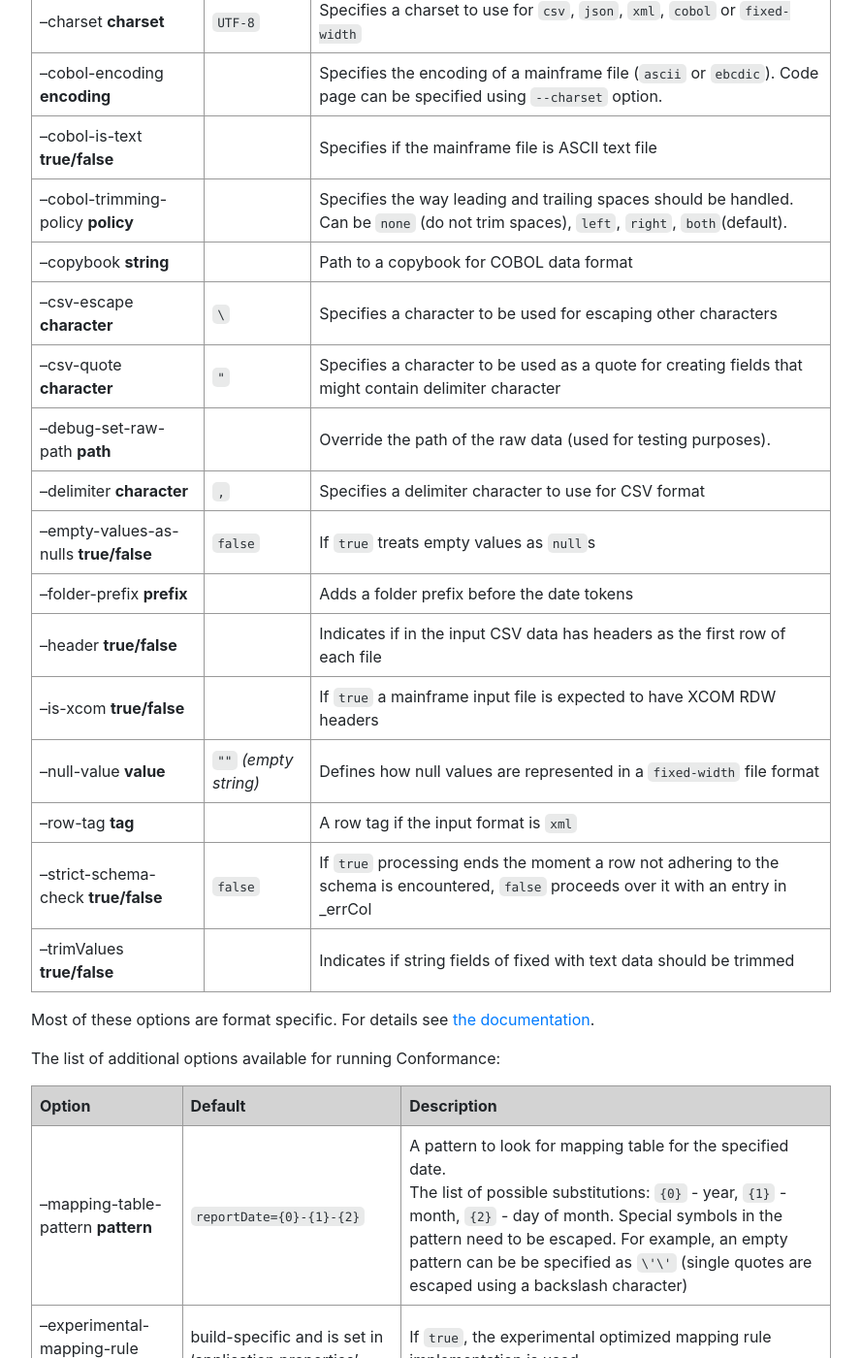
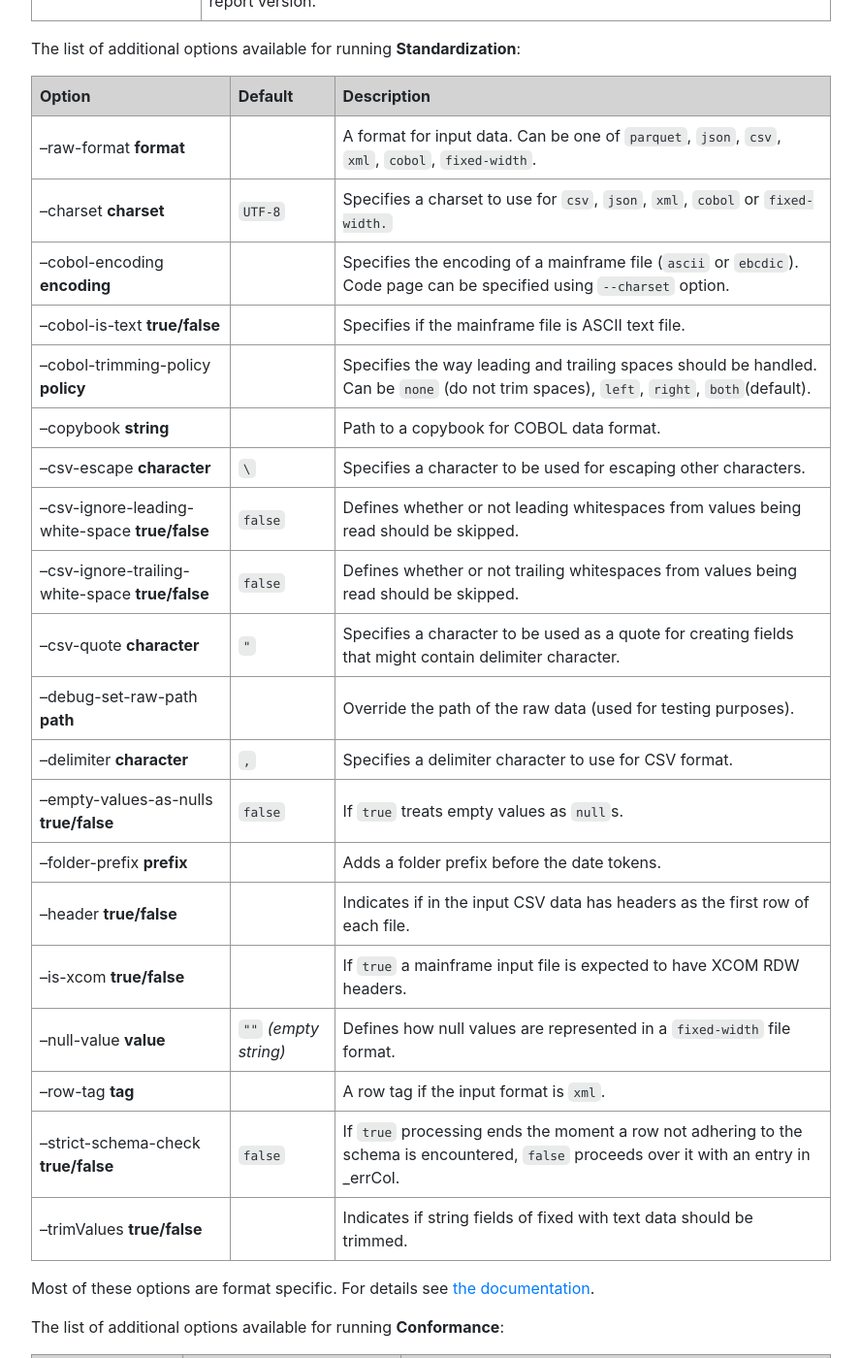
Before and after one commit to AbsaOSS/enceladus, a Jekyll site: the page built from _docs/2.0.0/usage/run.md, in a window 1280 px wide and 1400 px high, scrolled down 5441 px. Shown: the whole window at 97% size, without its empty margins (338-1226 px from the left). Built offline with Jekyll 4.4.1, drawn with Linux system fonts in a browser that asks for light colours; nearby versions of some CDN libraries; some of the changed text lies outside the part shown.

Commit message:
#1760: Update documentation on CSV's ignore white space

```diff
--- a/_docs/2.0.0/usage/run.md
+++ b/_docs/2.0.0/usage/run.md
@@ -164,24 +164,27 @@ The list of options for configuring Spark deployment mode in Yarn and resource s
 
 |            Option                                                    |   Default   |                         Description                                                                       |
 |----------------------------------------------------------------------|-------------|-----------------------------------------------------------------------------------------------------------|
-| --deploy-mode **cluster/client**                                     |             | Specifies a Spark Application deployment mode when Spark runs on Yarn. Can be either `client` or `cluster` |
-| --set-dra **true/false**                                             | `true`      | Explicitly eneable/disable Dynamic Resource Allocation|
-| --conf-spark-dynamicAllocation-minExecutors **n**                    | `0`         | Is strongly recommended to be left to default value of 0 |
-| --conf-spark-dynamicAllocation-maxExecutors **n**                    | `4`         | Sets max limit on the number of executors. Should never be empty string or infinity on a shared cluster. Can be adjusted based on expected range on input data |
-| --conf-spark-dynamicAllocation-executorAllocationRatio **float**     | `0.5`       | How many executors per task are allocated. (1/value = tasks per executor) |
-| --conf-spark-sql-adaptive-shuffle-targetPostShuffleInputSize **mem** | `134217728` | Target post-shuffle partition size |
-| --num-executors **n**                                                |             | Specifies the number of executors to use. |
-| --executor-memory **mem**                                            |             | Specifies an amount of memory to request for each executor. See memory specification syntax in Spark. Examples: `4g`, `8g`. |
-| --executor-cores **mem**                                             | `1`         | Specifies a number of cores to request for each executor |
-| --driver-cores **n**                                                 |             | Specifies a number of CPU cores to allocate for the driver process |
-| --driver-memory **mem**                                              |             | Specifies an amount of memory to request for the driver process. See memory specification syntax in Spark. Examples: `4g`, `8g` |
-| --persist-storage-level **level**                                    |             | **Advanced** Specifies the storage level to use for persisting intermediate results. Can be one of `NONE`, `DISK_ONLY`, `MEMORY_ONLY`, `MEMORY_ONLY_SER`, `MEMORY_AND_DISK` (default), `MEMORY_AND_DISK_SER`, etc. See more [here](https://spark.apache.org/docs/2.4.4/api/java/index.html?org/apache/spark/storage/StorageLevel.html) |
-| --conf-spark-executor-memoryOverhead **mem**                         |             | **Advanced**. The amount of off-heap memory to be allocated per executor, in MiB unless otherwise specified. Sets `spark.executor.memoryOverhead` Spark configuration parameter. See the detailed description [here](http://spark.apache.org/docs/latest/configuration.html#available-properties). See memory specification syntax in Spark. Examples: `4g`, `8g` |
-| --conf-spark-memory-fraction **value**                               |             | **Advanced**. Fraction of (heap space - 300MB) used for execution and storage (default=`0.6`). Sets `spark.memory.fraction` Spark configuration parameter. See the detailed description [here](http://spark.apache.org/docs/latest/configuration.html#memory-management) |
+| --deploy-mode **cluster/client**                                     |             | Specifies a Spark Application deployment mode when Spark runs on Yarn. Can be either `client` or `cluster`. |
+| --set-dra **true/false**                                             | `true`      | Explicitly eneable/disable Dynamic Resource Allocation. |
+| --conf-spark-dynamicAllocation-minExecutors **n**                    | `0`         | Is strongly recommended to be left to default value of 0. |
+| --conf-spark-dynamicAllocation-maxExecutors **n**                    | `4`         | Sets max limit on the number of executors. Should never be empty string or infinity on a shared cluster. Can be adjusted based on expected range on input data. |
+| --conf-spark-dynamicAllocation-executorAllocationRatio **float**     | `0.5`       | How many executors per task are allocated. (1/value = tasks per executor). |
+| --conf-spark-sql-adaptive-shuffle-targetPostShuffleInputSize **mem** | `134217728` | Target post-shuffle partition size. |
+| --num-executors **n**                                                |             | Specifies the number of executors to use. Effective only if DRA is off, |
+| --executor-memory **mem**                                            |             | Specifies an amount of memory to request for each executor. See memory specification syntax in Spark. Examples: `4g`, `8g`.  Effective only if DRA is off. |
+| --executor-cores **mem**                                             | `1`         | Specifies a number of cores to request for each executor.  Effective only if DRA is off. |
+| --dra-num-executors **n**                                            |             | Same as `--num-executors` but used when DRA is enabled. Use with care! |
+| --dra-executor-memory **mem**                                        |             | Same as `--executor-memory` but used when DRA is enabled. |
+| --dra-executor-cores **mem**                                         | `1`         | Same as `--executor-cores` but used when DRA is enabled. |
+| --driver-cores **n**                                                 |             | Specifies a number of CPU cores to allocate for the driver process. |
+| --driver-memory **mem**                                              |             | Specifies an amount of memory to request for the driver process. See memory specification syntax in Spark. Examples: `4g`, `8g`. |
+| --persist-storage-level **level**                                    |             | **Advanced** Specifies the storage level to use for persisting intermediate results. Can be one of `NONE`, `DISK_ONLY`, `MEMORY_ONLY`, `MEMORY_ONLY_SER`, `MEMORY_AND_DISK` (default), `MEMORY_AND_DISK_SER`, etc. See more [here](https://spark.apache.org/docs/2.4.4/api/java/index.html?org/apache/spark/storage/StorageLevel.html). |
+| --conf-spark-executor-memoryOverhead **mem**                         |             | **Advanced**. The amount of off-heap memory to be allocated per executor, in MiB unless otherwise specified. Sets `spark.executor.memoryOverhead` Spark configuration parameter. See the detailed description [here](http://spark.apache.org/docs/latest/configuration.html#available-properties). See memory specification syntax in Spark. Examples: `4g`, `8g`. |
+| --conf-spark-memory-fraction **value**                               |             | **Advanced**. Fraction of (heap space - 300MB) used for execution and storage (default=`0.6`). Sets `spark.memory.fraction` Spark configuration parameter. See the detailed description [here](http://spark.apache.org/docs/latest/configuration.html#memory-management). |
 
 For more information on these options see the official documentation on [running Spark on Yarn][spark-running-yarn]
 
-The list of all options for running both Standardization and Conformance:
+The list of all options for running both **Standardization** and **Conformance**:
 
 |            Option                     |                           Description                                                                                                                                                       |
 |---------------------------------------|---------------------------------------------------------------------------------------------------------------------------------------------------------------------------------------------|
@@ -193,39 +196,41 @@ The list of all options for running both Standardization and Conformance:
 | --report-version **version**          | A version of the data for a particular day.                                                                                                                                                 |
 | --std-hdfs-path **path**              | A path pattern where to put standardized data. The following tokens are expending in the pattern: `{0}` - dataset name, `{1}` - dataset version, `{2}`- report date, `{3}`- report version. |
 
-The list of additional options available for running Standardization:
+The list of additional options available for running **Standardization**:
 
-|            Option                      | Default               |                          Description                                                                                                    |
-|----------------------------------------|-----------------------|---------------------------------------------------------------------------------------------------------------------------|
-| --raw-format **format**                |                       | A format for input data. Can be one of `parquet`, `json`, `csv`, `xml`, `cobol`, `fixed-width`                                          |
-| --charset **charset**                  | `UTF-8`               | Specifies a charset to use for `csv`, `json`, `xml`, `cobol` or `fixed-width` |
-| --cobol-encoding **encoding**          |                       | Specifies the encoding of a mainframe file (`ascii` or `ebcdic`). Code page can be specified using `--charset` option.                             |
-| --cobol-is-text **true/false**         |                       | Specifies if the mainframe file is ASCII text file                                                                                                 |
-| --cobol-trimming-policy **policy**     |                       | Specifies the way leading and trailing spaces should be handled. Can be `none` (do not trim spaces), `left`, `right`, `both`(default).             |
-| --copybook **string**                  |                       | Path to a copybook for COBOL data format                                                                                                           |
-| --csv-escape **character**             | `\`                   | Specifies a character to be used for escaping other characters                                                                          |
-| --csv-quote **character**              | `"`                   | Specifies a character to be used as a quote for creating fields that might contain delimiter character                                  |
-| --debug-set-raw-path **path**          |                       | Override the path of the raw data (used for testing purposes).                                                                                     |
-| --delimiter **character**              | `,`                   | Specifies a delimiter character to use for CSV format                                                                                   |
-| --empty-values-as-nulls **true/false** | `false`               | If `true` treats empty values as `null`s |
-| --folder-prefix **prefix**             |                       | Adds a folder prefix before the date tokens                                                                                             |
-| --header **true/false**                |                       | Indicates if in the input CSV data has headers as the first row of each file                                                            |
-| --is-xcom **true/false**               |                       | If `true` a mainframe input file is expected to have XCOM RDW headers                                                                   |
-| --null-value **value**                 | `""` _(empty string)_ | Defines how null values are represented in a `fixed-width` file format |
-| --row-tag **tag**                      |                       | A row tag if the input format is `xml`                                                                                                  |
-| --strict-schema-check **true/false**   | `false`               | If `true` processing ends the moment a row not adhering to the schema is encountered, `false` proceeds over it with an entry in _errCol |
-| --trimValues **true/false**            |                       | Indicates if string fields of fixed with text data should be trimmed                                                                    |
+|            Option                                | Default               |                          Description                                                                                                     |
+|--------------------------------------------------|-----------------------|------------------------------------------------------------------------------------------------------------------------------------------|
+| --raw-format **format**                          |                       | A format for input data. Can be one of `parquet`, `json`, `csv`, `xml`, `cobol`, `fixed-width`.                                          |
+| --charset **charset**                            | `UTF-8`               | Specifies a charset to use for `csv`, `json`, `xml`, `cobol` or `fixed-width.`                                                           |
+| --cobol-encoding **encoding**                    |                       | Specifies the encoding of a mainframe file (`ascii` or `ebcdic`). Code page can be specified using `--charset` option.                   |
+| --cobol-is-text **true/false**                   |                       | Specifies if the mainframe file is ASCII text file.                                                                                      |
+| --cobol-trimming-policy **policy**               |                       | Specifies the way leading and trailing spaces should be handled. Can be `none` (do not trim spaces), `left`, `right`, `both`(default).   |
+| --copybook **string**                            |                       | Path to a copybook for COBOL data format.                                                                                                |
+| --csv-escape **character**                       | `\`                   | Specifies a character to be used for escaping other characters.                                                                          |
+| --csv-ignore-leading-white-space **true/false**  | `false`               | Defines whether or not leading whitespaces from values being read should be skipped.                                                     |
+| --csv-ignore-trailing-white-space **true/false** | `false`               | Defines whether or not trailing whitespaces from values being read should be skipped.                                                    |
+| --csv-quote **character**                        | `"`                   | Specifies a character to be used as a quote for creating fields that might contain delimiter character.                                  |
+| --debug-set-raw-path **path**                    |                       | Override the path of the raw data (used for testing purposes).                                                                           |
+| --delimiter **character**                        | `,`                   | Specifies a delimiter character to use for CSV format.                                                                                   |
+| --empty-values-as-nulls **true/false**           | `false`               | If `true` treats empty values as `null`s.                                                                                                |
+| --folder-prefix **prefix**                       |                       | Adds a folder prefix before the date tokens.                                                                                             |
+| --header **true/false**                          |                       | Indicates if in the input CSV data has headers as the first row of each file.                                                            |
+| --is-xcom **true/false**                         |                       | If `true` a mainframe input file is expected to have XCOM RDW headers.                                                                   |
+| --null-value **value**                           | `""` _(empty string)_ | Defines how null values are represented in a `fixed-width` file format.                                                                  |
+| --row-tag **tag**                                |                       | A row tag if the input format is `xml`.                                                                                                  |
+| --strict-schema-check **true/false**             | `false`               | If `true` processing ends the moment a row not adhering to the schema is encountered, `false` proceeds over it with an entry in _errCol. |
+| --trimValues **true/false**                      |                       | Indicates if string fields of fixed with text data should be trimmed.                                                                    |
 
 Most of these options are format specific. For details see [the documentation]({{ docs_path }}/usage/standardization-formats).
 
-The list of additional options available for running Conformance:
+The list of additional options available for running **Conformance**:
 
 |            Option                          |          Default         |                           Description                                        |
 |--------------------------------------------|--------------------------|------------------------------------------------------------------------------|
-| --mapping-table-pattern **pattern**        | `reportDate={0}-{1}-{2}` | A pattern to look for mapping table for the specified date.<br>The list of possible substitutions: `{0}` - year, `{1}` - month, `{2}` - day of month. Special symbols in the pattern need to be escaped. For example, an empty pattern can be be specified as `\'\'` (single quotes are escaped using a backslash character) |
-| --experimental-mapping-rule **true/false** | build-specific and is set in 'application.properties' | If `true`, the experimental optimized mapping rule implementation is used |
-| --catalyst-workaround **true/false**       | `true`                   | Turns on (`true`) or off (`false`) workaround for Catalyst optimizer issue. Turn this off only is you encounter timing freeze issues when running Conformance |
-| --autoclean-std-folder **true/false**      |                          | If `true`, the standardized folder will be cleaned automatically after successful execution of a Conformance job. If present, overrides `conformance.autoclean.standardized.hdfs.folder` from [application configuration]({{ site.baseurl }}/docs/usage/config#general-options) |
+| --mapping-table-pattern **pattern**        | `reportDate={0}-{1}-{2}` | A pattern to look for mapping table for the specified date.<br>The list of possible substitutions: `{0}` - year, `{1}` - month, `{2}` - day of month. Special symbols in the pattern need to be escaped. For example, an empty pattern can be be specified as `\'\'` (single quotes are escaped using a backslash character). |
+| --experimental-mapping-rule **true/false** | build-specific and is set in 'application.properties' | If `true`, the experimental optimized mapping rule implementation is used. |
+| --catalyst-workaround **true/false**       | `true`                   | Turns on (`true`) or off (`false`) workaround for Catalyst optimizer issue. Turn this off only is you encounter timing freeze issues when running Conformance. |
+| --autoclean-std-folder **true/false**      |                          | If `true`, the standardized folder will be cleaned automatically after successful execution of a Conformance job. If present, overrides `conformance.autoclean.standardized.hdfs.folder` from [application configuration]({{ site.baseurl }}/docs/usage/config#general-options). |
 
 All the additional options valid for both _Standardization_ and _Conformance_ can also be specified when running the combined _Standardization And Conformance_ job
 
```
Also changed, not shown: _docs/2.0.0/usage/info-file.md (+1 -1 lines).
